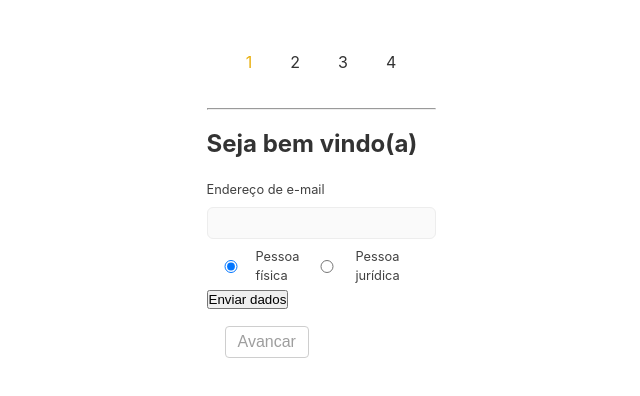
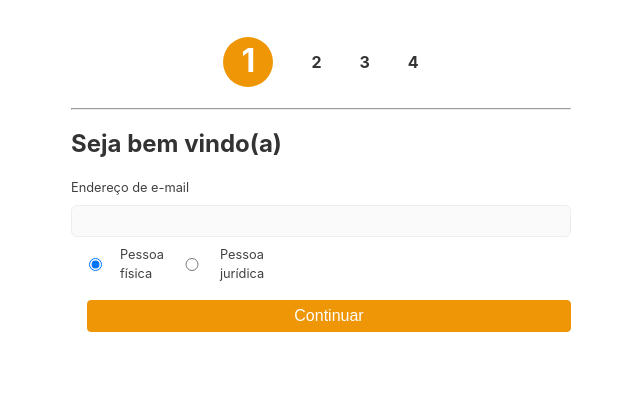
Before and after one commit to paaulorobson/form-mult-steps, a Vue app: page / in a window 1280 px wide. Shown: the top 396 px of the page, without its empty margins (319-959 px from the left). Built offline with nearby package versions, Linux system fonts and the light colour scheme.

Commit message:
feat: realizando ajustes no componente

```diff
--- a/src/App.vue
+++ b/src/App.vue
@@ -5,7 +5,10 @@
         <span
           v-for="(item, index) in steps"
           :key="index"
-          :class="{ 'stepper__item--active': currentstep === index }"
+          :class="{
+            ['stepper__item']: true,
+            ['stepper__item--active']: currentstep === index
+          }"
         >
           {{ item.step }}
         </span>
@@ -17,31 +20,32 @@
       <form>
         <!-- STEP 1-->
         <template v-if="currentstep === 0">
-          <h2>Seja bem vindo(a)</h2>
-          <div class="form__row">
+          <h2 class="form__title">Seja bem vindo(a)</h2>
+          <div class="form__content">
             <div class="form__field">
               <label for="email">Endereço de e-mail</label>
               <input id="email" v-model="formData.email" type="text" />
 
-              <div class="form__radio-row">
-                <div>
+              <div class="form__radio-button">
+                <label>
                   <input type="radio" id="pf" v-model="tipoPessoa" value="pf" />
-                  <label for="pf">Pessoa física</label>
-                </div>
+                  Pessoa física
+                </label>
 
-                <div>
+                <label>
                   <input type="radio" id="pj" v-model="tipoPessoa" value="pj" />
-                  <label for="pj">Pessoa jurídica</label>
-                </div>
+                  Pessoa jurídica
+                </label>
               </div>
             </div>
           </div>
         </template>
         <!-- STEP 2-->
         <template v-if="currentstep === 1">
-          <div v-if="tipoPessoa === 'pf'">
-            <h2>Pessoa Física</h2>
+          <div v-if="tipoPessoa === 'pf'" class="form__content">
+            <h2 class="form__title">Pessoa Física</h2>
 
+            <div class="form__field">
               <label>Nome</label>
               <input type="text" v-model="formData.pessoaFisica.nome" />
 
@@ -54,10 +58,11 @@
               <label>Telefone</label>
               <input type="text" v-model="formData.pessoaFisica.telefone" />
             </div>
+          </div>
 
           <div v-if="tipoPessoa === 'pj'">
-            <h2>Pessoa Jurídica</h2>
-
+            <h2 class="form__title">Pessoa Jurídica</h2>
+            <div class="form__field">
               <label>Razão social</label>
               <input type="text" v-model="formData.pessoaJuridica.razaoSocial" />
 
@@ -70,12 +75,13 @@
               <label>Telefone</label>
               <input type="text" v-model="formData.pessoaJuridica.telefone" />
             </div>
+          </div>
         </template>
         <!-- STEP 3 -->
         <template v-if="currentstep === 2">
-          <h2>Senha de acesso</h2>
+          <h2 class="form__title">Senha de acesso</h2>
 
-          <div>
+          <div class="form__field">
             <label>Sua senha</label>
             <input type="text" v-model="formData.senhaAcesso" />
           </div>
@@ -84,7 +90,7 @@
         <template v-if="currentstep === 3">
           <h2>Revise suas informações</h2>
 
-          <div>
+          <div class="form__field">
             <label>Endereço de e-mail</label>
             <input type="text" v-model="formData.email" />
 
@@ -130,10 +136,10 @@
           </div>
         </template>
       </form>
-      <button @click="submitForm">Enviar dados</button>
+
       <div class="page__footer">
         <button v-if="currentstep !== 0" @click="prevStep">Voltar</button>
-        <button @click="nextStep">Avancar</button>
+        <button @click="nextStep" class="btn-primary">Continuar</button>
       </div>
     </section>
   </div>
@@ -221,6 +227,11 @@ export default {
   color: #333;
 }
 
+.page__content {
+  width: 100%;
+  max-width: 500px;
+}
+
 .page__header {
   width: 100%;
   height: 60px;
@@ -236,25 +247,36 @@ export default {
   align-items: center;
   gap: 38px;
 }
+
+.stepper__item {
+  color: #333;
+  font-size: 1rem;
+  font-weight: bold;
+}
+
 .stepper__item--active {
-  color: #e9af0e;
+  width: 50px;
+  height: 50px;
+  border-radius: 50%;
+  text-align: center;
+  background-color: #EE9605;
+  color: #fff;
+  font-size: 2rem;
 }
 
 .divider {
   margin: 1rem 0;
 }
 
-form {
-  width: 100%;
+.form__content {
   display: flex;
   flex-direction: column;
-  gap: 18px;
+  gap: 5px;
 }
 
-.form__row {
-  width: 100%;
-  display: flex;
-  gap: 18px;
+.form__title {
+  text-align: left;
+  margin-bottom: 1rem;
 }
 
 .form__field {
@@ -264,22 +286,23 @@ form {
   gap: 8px;
 }
 
-.form__radio-row {
+.form__radio-button {
   display: flex;
   align-items: center;
 }
 
-.form__radio-row div {
+.form__radio-button label {
   display: flex;
   align-items: center;
+  justify-content: space-around;
 }
 
-.form__field label {
+.form__content label {
   font-size: 0.8rem;
   color: rgba(0, 0, 0, 0.75);
 }
-.form__field input,
-.form__field select {
+
+.form__field input {
   width: 100%;
   background: #fafafa;
   border: 1px solid #ededed;
@@ -289,10 +312,11 @@ form {
   font-size: 1rem;
   outline: none;
 }
-.form__field input:focus,
-.form__field select:focus {
-  border-color: #e9af0e;
+
+.form__field input:focus {
+  border-color: #EE9605;
 }
+
 .form__field-error {
   font-size: 0.7rem;
   color: red;
@@ -304,24 +328,27 @@ form {
   height: 48px;
   display: flex;
   justify-content: space-between;
-  padding-left: 18px;
-  padding-right: 18px;
 }
+
 .page__footer button {
+  width: 100%;
   display: flex;
   justify-content: center;
   align-items: center;
   background: transparent;
-  border: 1px solid #cecece;
+  border: 1px solid #EE9605;
   font-size: 1rem;
-  color: #9e9e9e;
+  color: #EE9605;
   padding: 12px;
   max-height: 32px;
   border-radius: 4px;
   cursor: pointer;
 }
+
 .page__footer button.btn-primary {
-  border-color: #e9af0e;
+  background-color: #EE9605;
+  border-color: #EE9605;
   color: #fff;
+  margin-left: 1rem;
 }
 </style>
```
Lines whose indentation alone changed are shown as unchanged.
